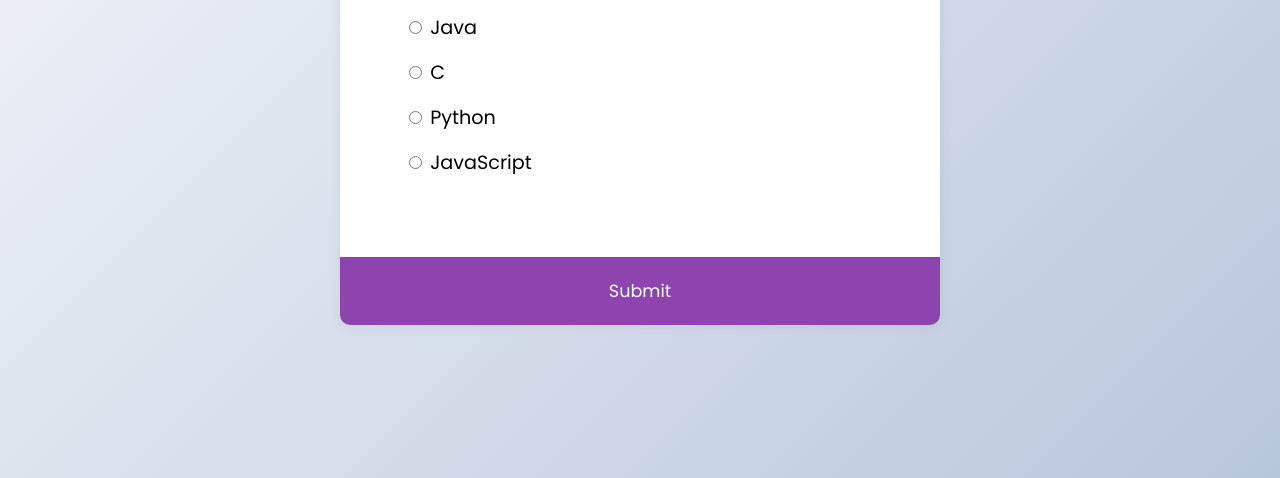
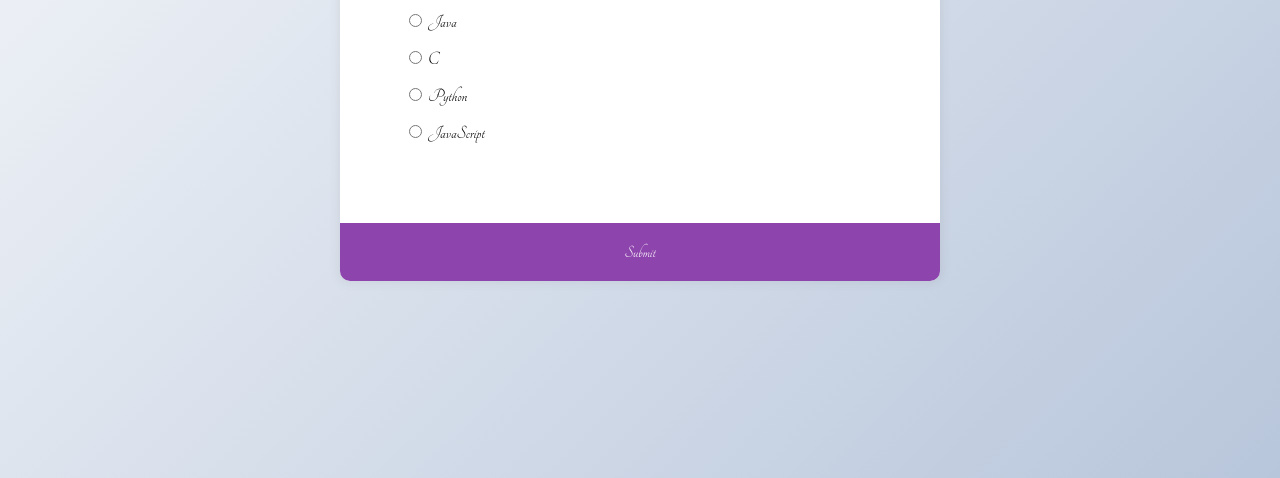
Before and after one commit to VistritPandey/Quiz, a plain HTML site: page index.html in a window 1280 px wide. Shown: the part 322-800 px from the top of the page. Drawn offline with Linux system fonts and the light colour scheme.

Commit message:
updated font

```diff
--- a/style.css
+++ b/style.css
@@ -1,4 +1,4 @@
-@import url("https://fonts.googleapis.com/css2?family=Poppins:wght@200;400;600&display=swap");
+@import url("https://fonts.googleapis.com/css2?family=Tangerine");
 
 * {
     box-sizing: border-box;
@@ -10,7 +10,7 @@ body {
     display: flex;
     align-items: center;
     justify-content: center;
-    font-family: "Poppins", sans-serif;
+    font-family: "Tangerine", serif;
     margin: 0;
     min-height: 100vh;
 }
```
